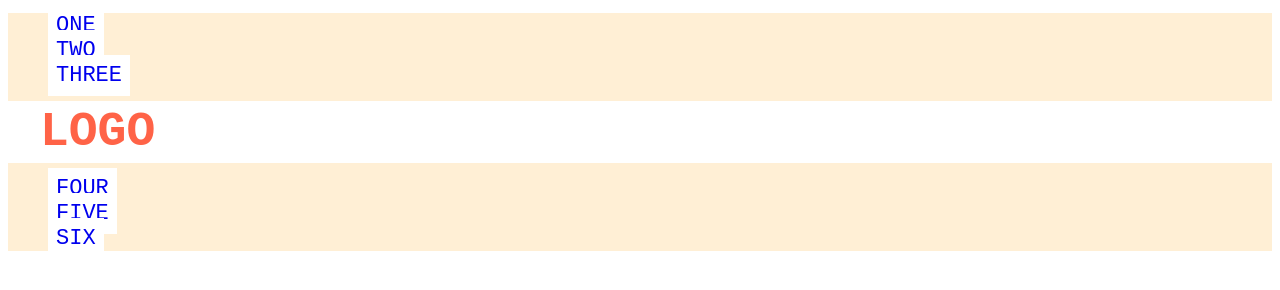
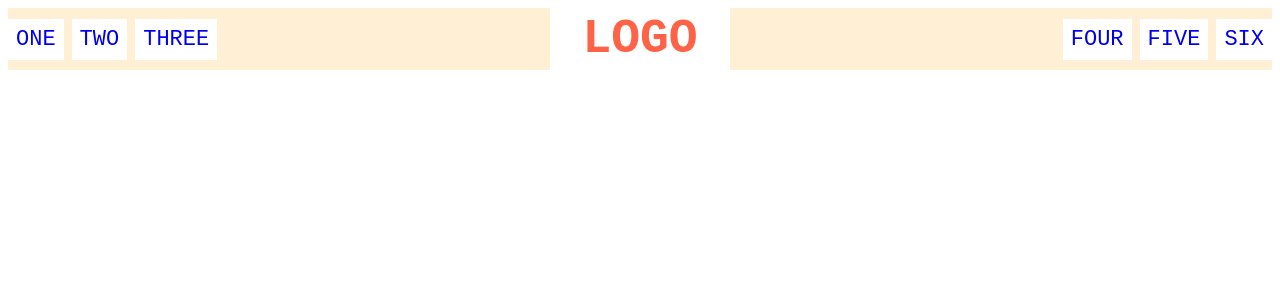
Before and after one commit to nnivera/css-exercises, a plain HTML site: page flex/02-flex-header/index.html in a window 1280 px wide. Drawn offline with Linux system fonts and the light colour scheme.

Commit message:
modified:   flex/02-flex-header/style.css

```diff
--- a/flex/02-flex-header/style.css
+++ b/flex/02-flex-header/style.css
@@ -1,6 +1,9 @@
 .header  {
   font-family: monospace;
   background: papayawhip;
+  Display:flex;
+  justify-content: space-between;
+  align-items: center;
 }
 
 .logo {
@@ -9,11 +12,16 @@
   color: tomato;
   background: white;
   padding: 4px 32px;
+
 }
 
 ul {
   /* this removes the dots on the list items*/
   list-style-type: none;
+  margin: 0;
+  padding: 0;
+  display: flex;
+  gap: 8px;
 }
 
 a {
```
